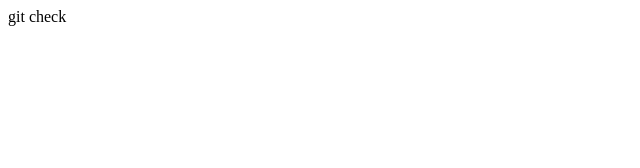
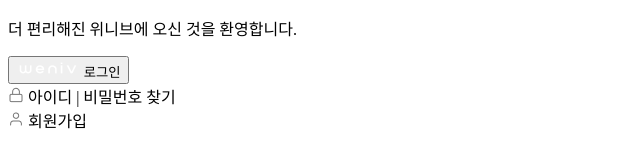
Before and after one commit to aammddkkzxc/ormi-bootcamp-HTML-CSS-JavsScript-quiz, a plain HTML site: page 0109-login-ui/login-ui.html in a window 1280 px wide. Shown: the whole page, without its empty margins (0-640 px from the left). Drawn offline with Linux system fonts and the light colour scheme.

Commit message:
feat: 뼈대 구현

```diff
--- a/0109-login-ui/login-ui.html
+++ b/0109-login-ui/login-ui.html
@@ -1,10 +1,29 @@
-<!DOCTYPE html>
-<html lang="en">
+<!doctype html>
+<html lang="kr">
 <head>
     <meta charset="UTF-8">
-    <title>Title</title>
+    <meta name="viewport"
+          content="width=device-width, user-scalable=no, initial-scale=1.0, maximum-scale=1.0, minimum-scale=1.0">
+    <meta http-equiv="X-UA-Compatible" content="ie=edge">
+    <title>Login</title>
 </head>
 <body>
-git check
+    <main>
+        <p>더 편리해진 위니브에 오신 것을 환영합니다.</p>
+        <section class="button">
+            <button type="submit">
+                <img src="weniv-logo.png" alt="logo">
+                <span>로그인</span>
+            </button>
+        </section>
+        <section class="find">
+            <img src="icon-lock.png" alt="lock">
+            <span>아이디 | 비밀번호 찾기</span>
+        </section>
+        <section class="register">
+            <img src="icon-user.png" alt="user">
+            <span>회원가입</span>
+        </section>
+    </main>
 </body>
 </html>
```
Also changed, not shown: 0109-login-ui/icon-lock.png (added), 0109-login-ui/icon-user.png (added), 0109-login-ui/login-ui.css (added), 0109-login-ui/weniv-logo.png (added).
